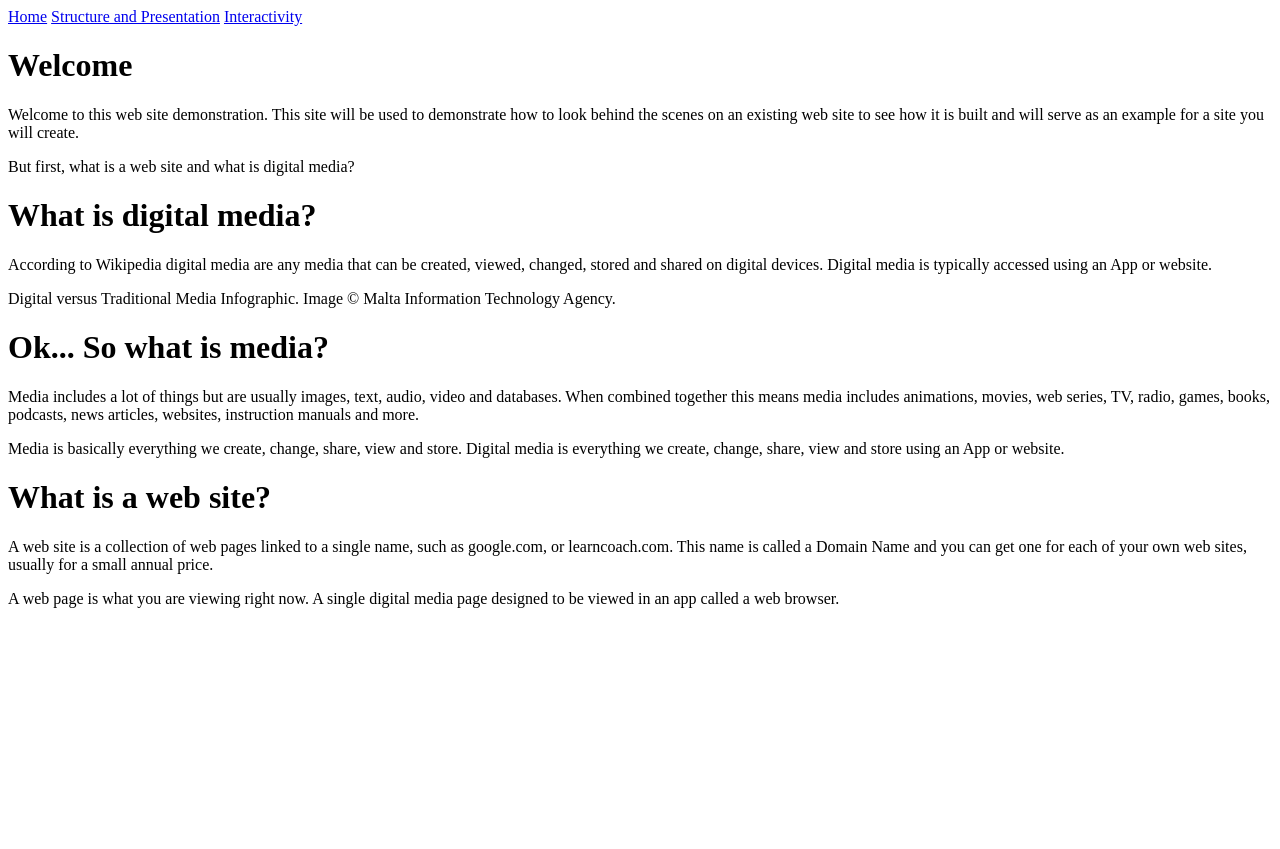
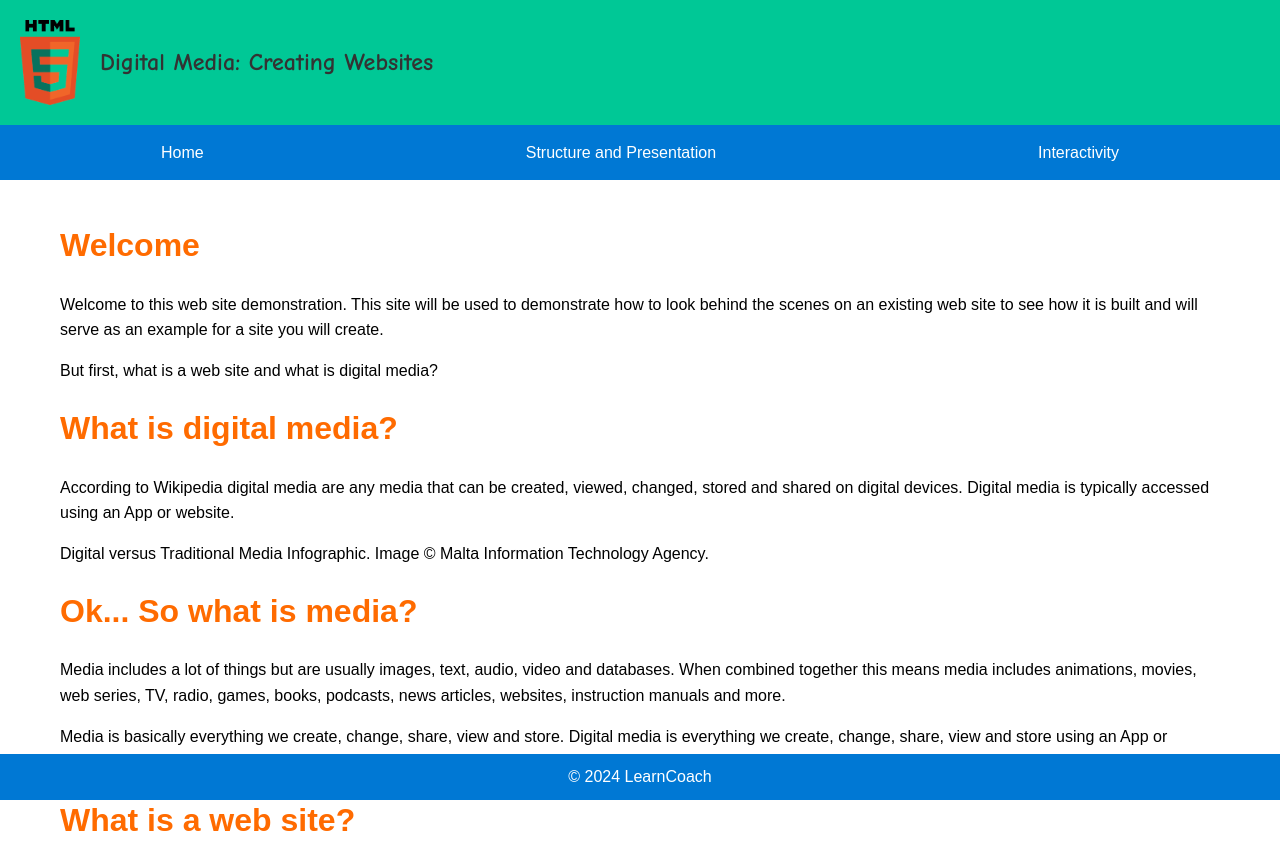
Before and after one commit to Orlando-22049/myWebsite, a plain HTML site: page index.html in a window 1280 px wide. Shown: the top 849 px of the page. Before the commit the page ends 800 px from the top, so only its background shows below. Drawn offline with Linux system fonts and the light colour scheme.

Commit message:
Assistant checkpoint: Add complete website styling and structure
Assistant generated file changes:
- style.css: Add complete website styling
- index.html: Update index.html structure, Add footer to index.html
- page1.html: Update page1.html structure
- page2.html: Update page2.html structure

---

User prompt:

make my website look like this

```diff
--- a/index.html
+++ b/index.html
@@ -9,10 +9,16 @@
 </head>
 
 <body>
-  <!-- THis is a comment and it is a nav bar here  -->
-  <a href="index.html">Home</a>
-  <a href="page1.html">Structure and Presentation</a>
-  <a href="page2.html">Interactivity</a>
+  <div class="header">
+    <img src="images/html5_logo.png" alt="Website Logo">
+    <h1>Digital Media: Creating Websites</h1>
+  </div>
+  <div class="navbar">
+    <a href="index.html">Home</a>
+    <a href="page1.html">Structure and Presentation</a>
+    <a href="page2.html">Interactivity</a>
+  </div>
+  <div class="content">
 
 
   <h1>Welcome</h1>
@@ -35,6 +41,10 @@
 
  <p> A web page is what you are viewing right now. A single digital media page designed to be viewed in an app called a web browser.</p>
 
+  </div>
+  <div class="footer">
+    © 2024 LearnCoach
+  </div>
   <script src="script.js"></script>
 </body>
 
--- a/style.css
+++ b/style.css
@@ -1,4 +1,76 @@
-html {
-  height: 100%;
+
+/* Reset default styles */
+* {
+  margin: 0;
+  padding: 0;
+  box-sizing: border-box;
+}
+
+body {
+  font-family: Arial, sans-serif;
+  line-height: 1.6;
+}
+
+/* Header styles */
+.header {
+  background-color: #00C896;
+  padding: 20px;
+  display: flex;
+  align-items: center;
+  gap: 20px;
+}
+
+.header img {
+  width: 60px;
+}
+
+.header h1 {
+  color: #333;
+  font-family: 'Comic Sans MS', cursive, sans-serif;
+  font-size: 24px;
+}
+
+/* Navigation bar */
+.navbar {
+  background-color: #0078D4;
+  padding: 10px 0;
+  display: flex;
+  justify-content: space-around;
+}
+
+.navbar a {
+  color: white;
+  text-decoration: none;
+  padding: 5px 10px;
+}
+
+.navbar a:hover {
+  background-color: rgba(255, 255, 255, 0.1);
+}
+
+/* Main content */
+.content {
+  padding: 20px;
+  max-width: 1200px;
+  margin: 0 auto;
+}
+
+h1 {
+  color: #FF6B00;
+  margin: 20px 0;
+}
+
+p {
+  margin-bottom: 15px;
+}
+
+/* Footer */
+.footer {
+  background-color: #0078D4;
+  color: white;
+  text-align: center;
+  padding: 10px;
+  position: fixed;
+  bottom: 0;
   width: 100%;
 }
```
Also changed, not shown: page1.html (+10 -4 lines), page2.html (+10 -4 lines).
